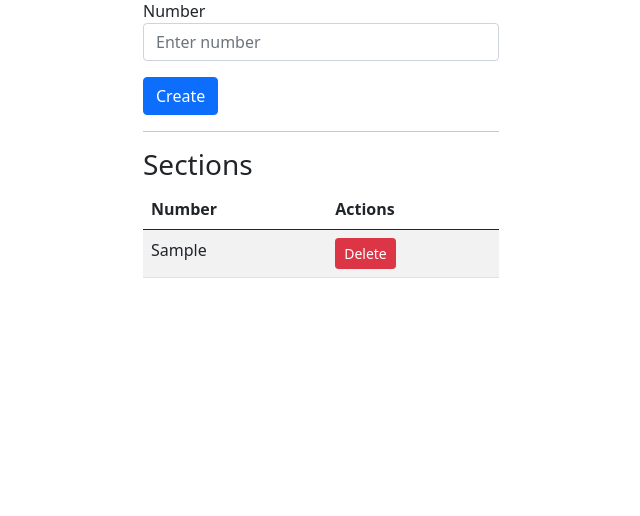
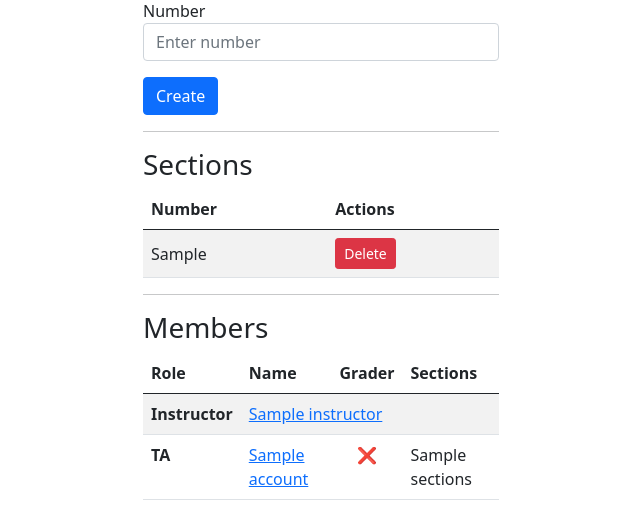
Before and after one commit to SiddharthPatel93/Djangoproject, a Django app: template scheduler/scheduler_app/templates/course.html in a window 1280 px wide. Shown: the part 284-800 px from the top of the page, without its empty margins (319-959 px from the left). Run offline with Django 3.2, Linux system fonts and the light colour scheme; tables that the repository leaves empty hold one stand-in row (values such as "Sample post"); the template is opened without the code that fills it: values that come from a table or form of the project are taken from there, most other values are stand-ins (such as "Sample title", 1, 10 or a date in 2020).

Commit message:
Create members table for courses

```diff
--- a/scheduler/scheduler_app/templates/course.html
+++ b/scheduler/scheduler_app/templates/course.html
@@ -40,11 +40,12 @@
 
                     <button class="btn btn-primary" type="submit">Create</button>
                 </form>
+
                 <hr>
             {% endif %}
 
             <h3>Sections</h3>
-            <table class="table table-striped">
+            <table class="table table-striped align-middle">
                 <thead>
                     <tr>
                         <th scope="col">Number</th>
@@ -75,6 +76,43 @@
                     {% endif %}
                 </tbody>
             </table>
+
+            <hr>
+
+            <h3>Members</h3>
+            <table class="table table-striped">
+                <thead>
+                    <tr>
+                        <th scope="col">Role</th>
+                        <th scope="col">Name</th>
+                        <th scope="col">Grader</th>
+                        <th scope="col">Sections</th>
+                    </tr>
+                </thead>
+                <tbody>
+                    <tr>
+                        <th scope="row">Instructor</th>
+                        <td colspan="3">
+                            {% if instructor %}
+                                <a href="/users/{{ instructor.pk }}/">{{ instructor.name }}</a>
+                            {% else %}
+                                No instructor for course!
+                            {% endif %}
+                        </td>
+                    </tr>
+
+                    {% for ta in tas %}
+                        <tr>
+                            {% if forloop.first %}
+                                <th scope="row" rowspan="{{ tas|length }}">TA</th>
+                            {% endif %}
+                            <td><a href="/users/{{ ta.account.pk }}/">{{ ta.account.name }}</a></td>
+                            <td style="text-align: center;">{% if ta.grader %}✅{% else %}❌{% endif %}</td>
+                            <td>{{ ta.sections }}</td>
+                        </tr>
+                    {% endfor %}
+                </tbody>
+            </table>
         </div>
     </div>
 </div>
--- a/scheduler/scheduler_app/views.py
+++ b/scheduler/scheduler_app/views.py
@@ -5,7 +5,7 @@ from django.views import View
 
 from .classes import courses, permissions, sections, users
 from .classes.permissions import check_permissions
-from .models import Account, Course, Section
+from .models import Account, Course, CourseMembership, Section
 
 class HomepageView(View):
     @check_permissions(check_supervisor=False)
@@ -171,7 +171,7 @@ class ViewCourseView(View):
             "supervisor": supervisor,
             "sections": course.sections.all(),
             "instructor": course.members.filter(role=Account.Role.INSTRUCTOR).first(),
-            "tas": course.members.filter(role=Account.Role.TA),
+            "tas": CourseMembership.objects.filter(account__role=Account.Role.TA),
         })
 
     @check_permissions()
```
